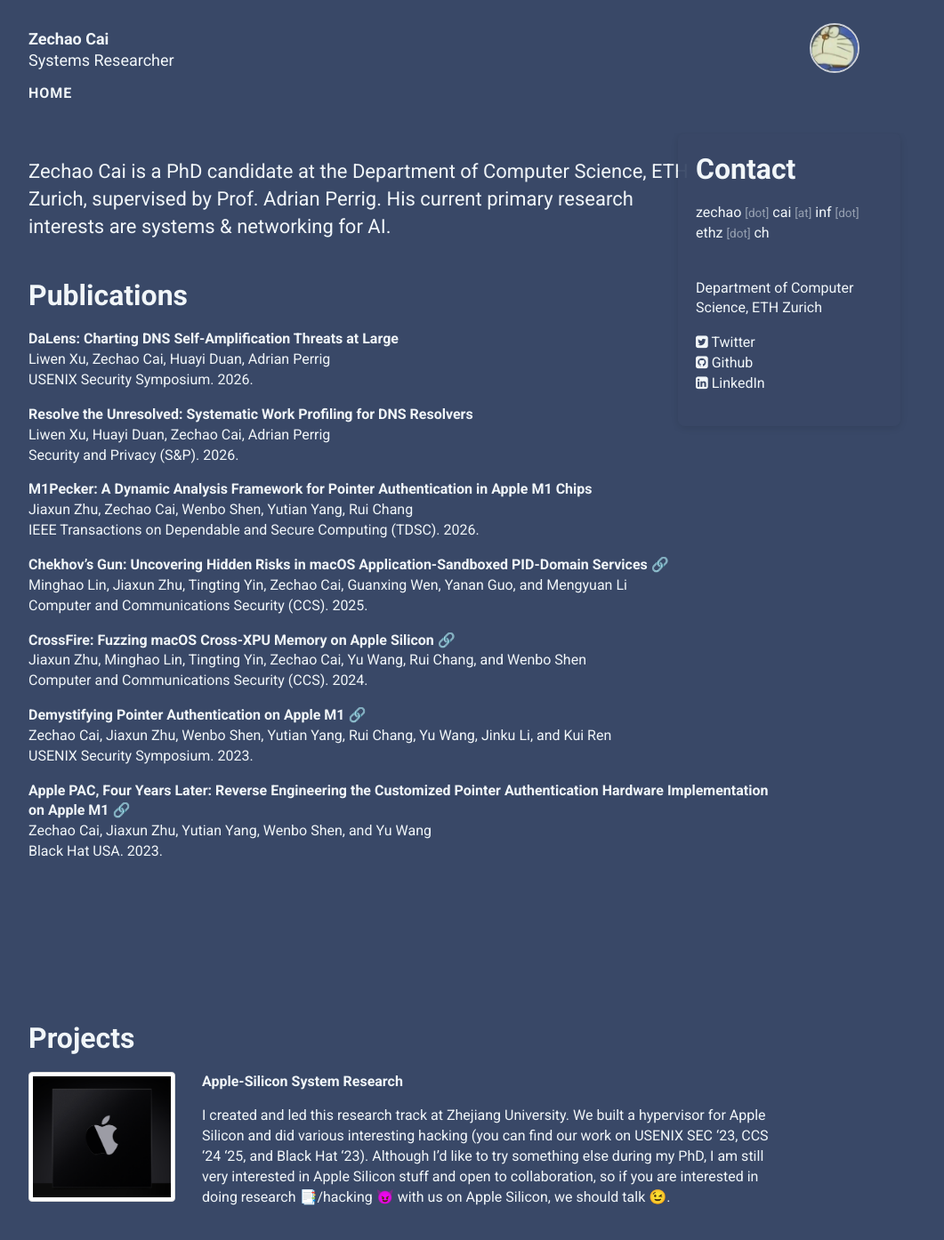
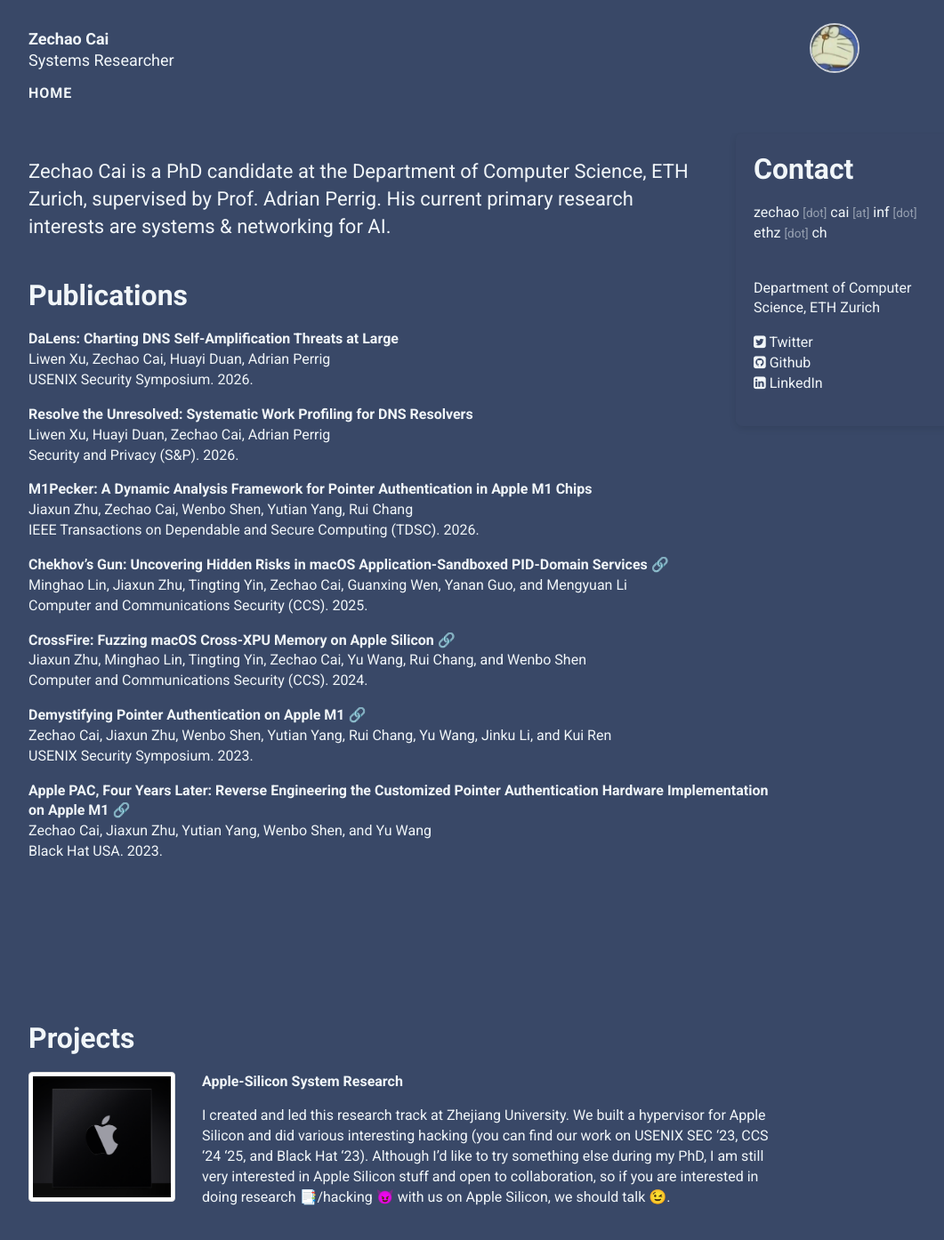
Before and after one commit to zech4o/zech4o.github.io, a Jekyll site: the page built from index.html, in a window 1280 px wide and 1400 px high. Shown: the top 1394 px of the window at 89% size, without its empty margins (38-1099 px from the left). Built offline with Jekyll 4.4.1, drawn with Linux system fonts in a browser that asks for light colours; nearby versions of some CDN libraries.

Commit message:
update 2026-03-23

```diff
--- a/assets/albertine/css/default.css
+++ b/assets/albertine/css/default.css
@@ -260,7 +260,7 @@
 #contact-fixed {
   position: fixed !important;
   top: 150px !important;
-  right: 230px !important;
+  right: 165px !important;
   width: 250px !important;
   z-index: 50 !important;
   padding: 20px !important;
@@ -308,3 +308,15 @@
   .intro-screen #contact-fixed a:hover {
     color: #F1F6F9;
   }
+
+/* Phones / small tablets: drop fixed positioning so the box doesn’t cover text or overflow */
+@media (max-width: 991px) {
+  #contact-fixed {
+    position: static !important;
+    top: auto !important;
+    right: auto !important;
+    width: auto !important;
+    max-width: none !important;
+    margin: 24px 15px 40px !important;
+  }
+}
```
